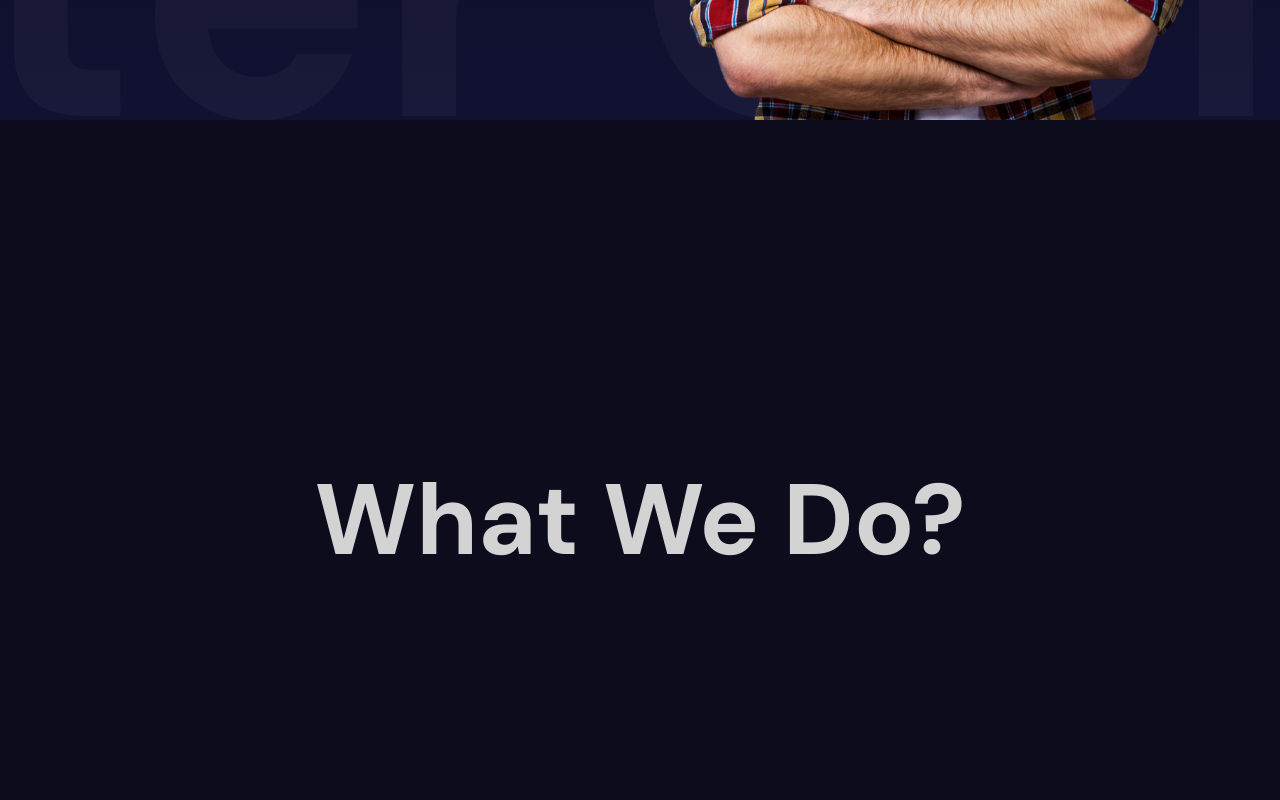
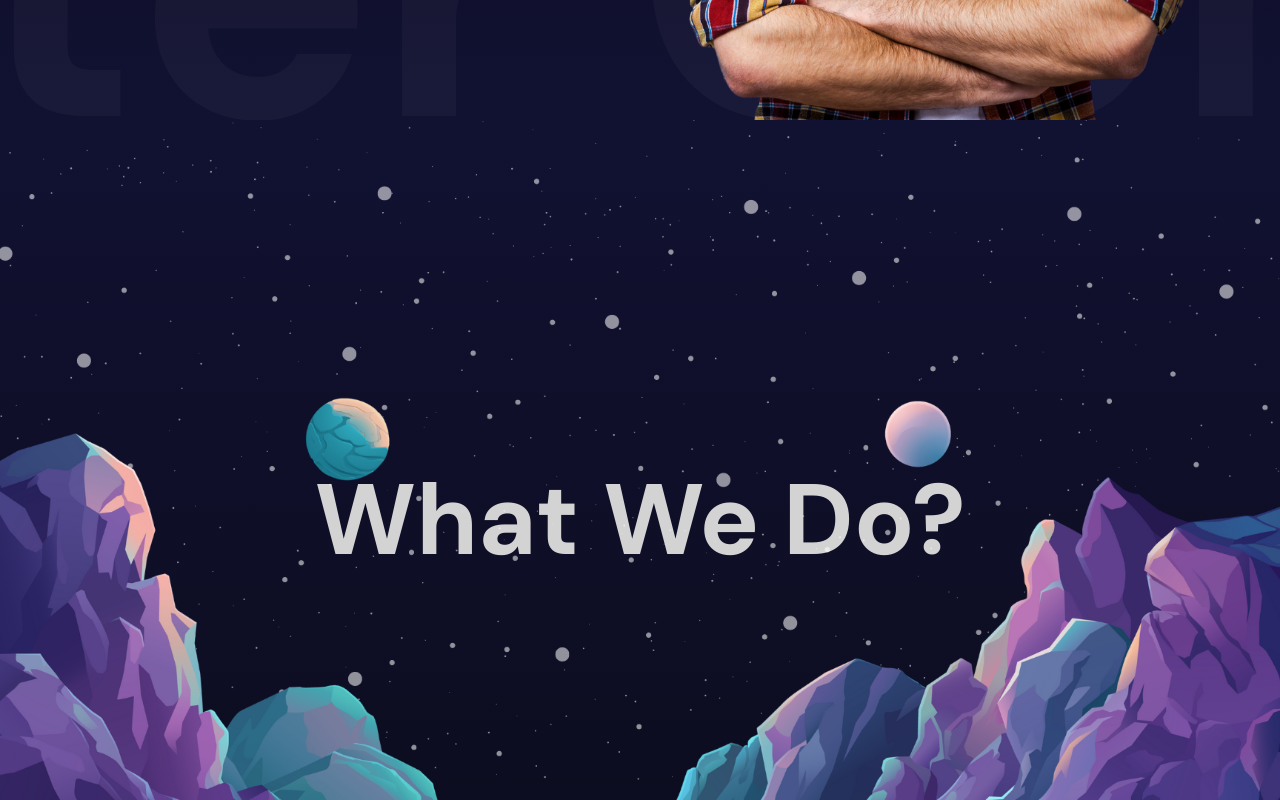
Before and after one commit to Alek30k/animated-portfolio, a React (Vite) app: page / in a window 1280 px wide. Shown: the part 680-1480 px from the top of the page. Built offline with nearby package versions, Linux system fonts and the light colour scheme.

Commit message:
last commit

```diff
--- a/src/components/parallax/Parallax.jsx
+++ b/src/components/parallax/Parallax.jsx
@@ -1,12 +1,31 @@
+import { useRef } from "react";
 import "./parallax.scss";
 import { motion, useScroll, useTransform } from "framer-motion";
 
 const Parallax = ({ type }) => {
+  const ref = useRef();
+
+  const { scrollYProgress } = useScroll({
+    target: ref,
+    offset: ["start start", "end start"],
+  });
+
   return (
-    <div className="parallax">
+    <div
+      className="parallax"
+      style={{
+        background:
+          type === "services"
+            ? "linear-gradient(180deg, #111132, #0c0c1d)"
+            : "linear-gradient(180deg, #111132, #505064)",
+      }}
+    >
       <motion.h1>
         {type === "services" ? "What We Do?" : "What We Did?"}
       </motion.h1>
+      <motion.div className="mountains"></motion.div>
+      <motion.div className="planets"></motion.div>
+      <motion.div className="stars"></motion.div>
     </div>
   );
 };
--- a/src/components/parallax/parallax.scss
+++ b/src/components/parallax/parallax.scss
@@ -33,6 +33,7 @@
     // }
   }
   .planets {
+    background-image: url("/planets.png");
     background-size: cover;
     background-position: bottom;
     width: 100%;
```
